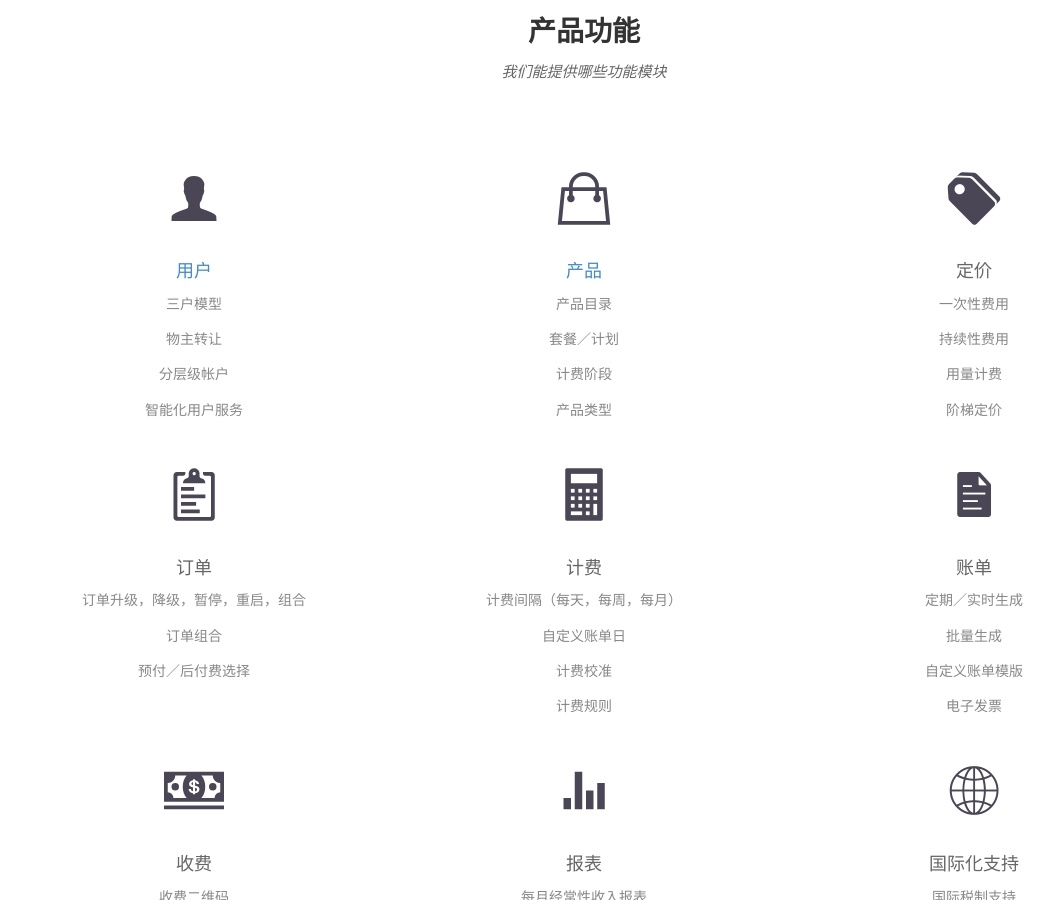
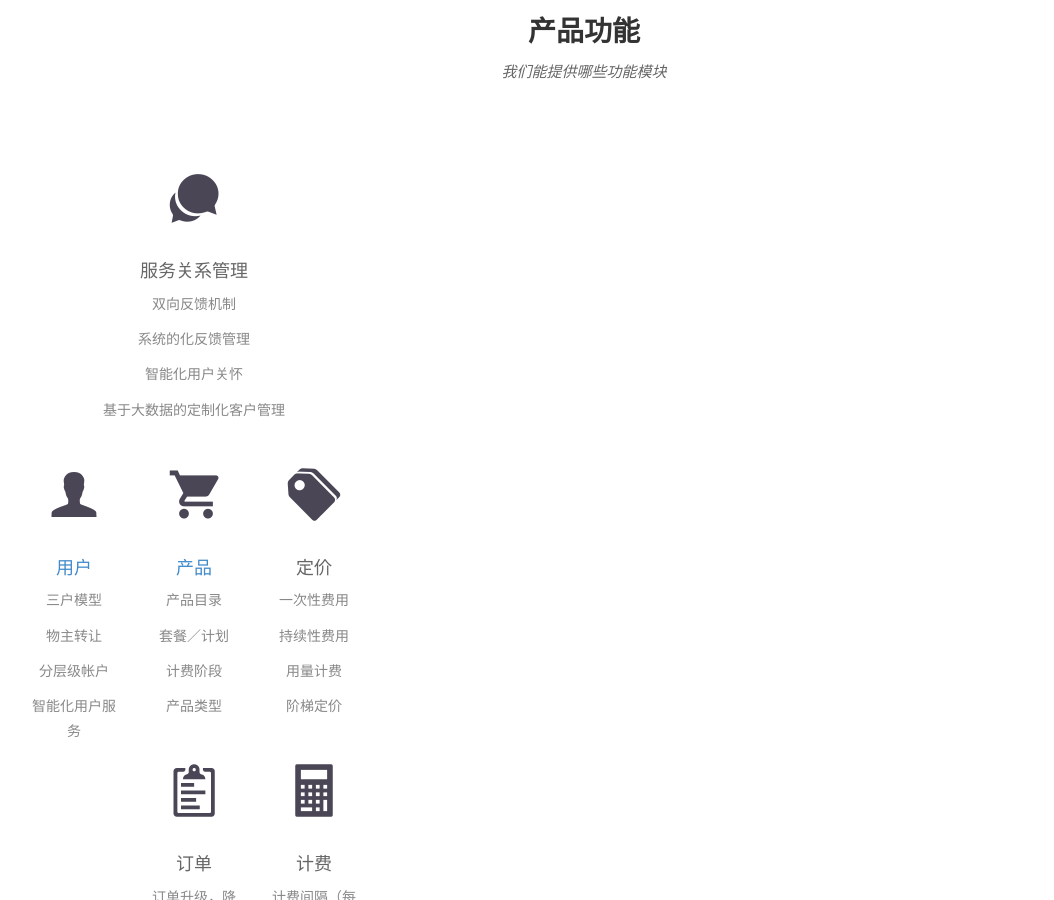
Before and after one commit to dreampivot/slipscloud.github.io, a Jekyll site: the page built from index.html, in a window 1280 px wide and 900 px high, scrolled down 2008 px. Shown: the whole window, without its empty margins (56-1110 px from the left). Built offline with Jekyll 4.4.1, drawn with Linux system fonts in a browser that asks for light colours; nearby versions of some CDN libraries; some web fonts are replaced.

Commit message:
Update index.html

```diff
--- a/index.html
+++ b/index.html
@@ -72,6 +72,16 @@ permalink: /
     <div class="row ">
       <div class="col-sm-4 col-md-4">
         <div class="service-item">
+          <i class="ion-chatbubbles"></i>
+          <h4>服务关系管理</h4>
+          <p>双向反馈机制</p>
+          <p>系统的化反馈管理</p>
+          <p>智能化用户关怀</p>
+          <p>基于大数据的定制化客户管理</p>
+
+        </div>
+      <div class="col-sm-4 col-md-4">
+        <div class="service-item">
           <i class="icon ion-person"></i>
           <h4><a href="functions.html#account" >用户</a></h4>
           <p>三户模型</p>
@@ -83,7 +93,7 @@ permalink: /
 
       <div class="col-sm-4 col-md-4">
         <div class="service-item">
-          <i class="icon ion-bag"></i>
+          <i class="icon ion-android-cart"></i>
 
 
           <h4><a href="functions.html#product" >产品</a></h4>
@@ -169,6 +179,7 @@ permalink: /
           <p>国际常用支付方式</p>
         </div>
       </div>
+
       <div class="col-sm-4 col-md-4">
         <div class="service-item">
           <i class="ion-ios-cloudy-outline"></i>
```
